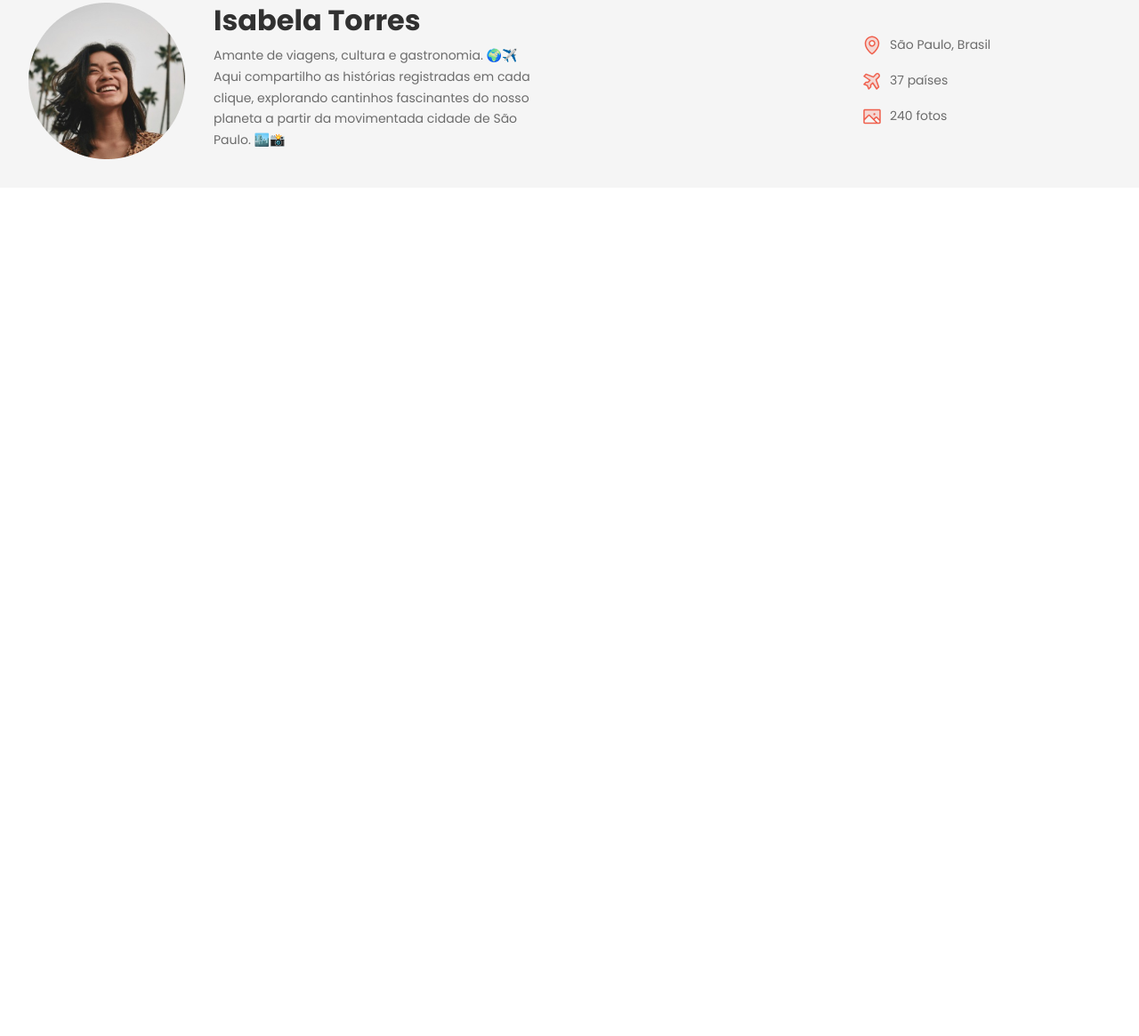
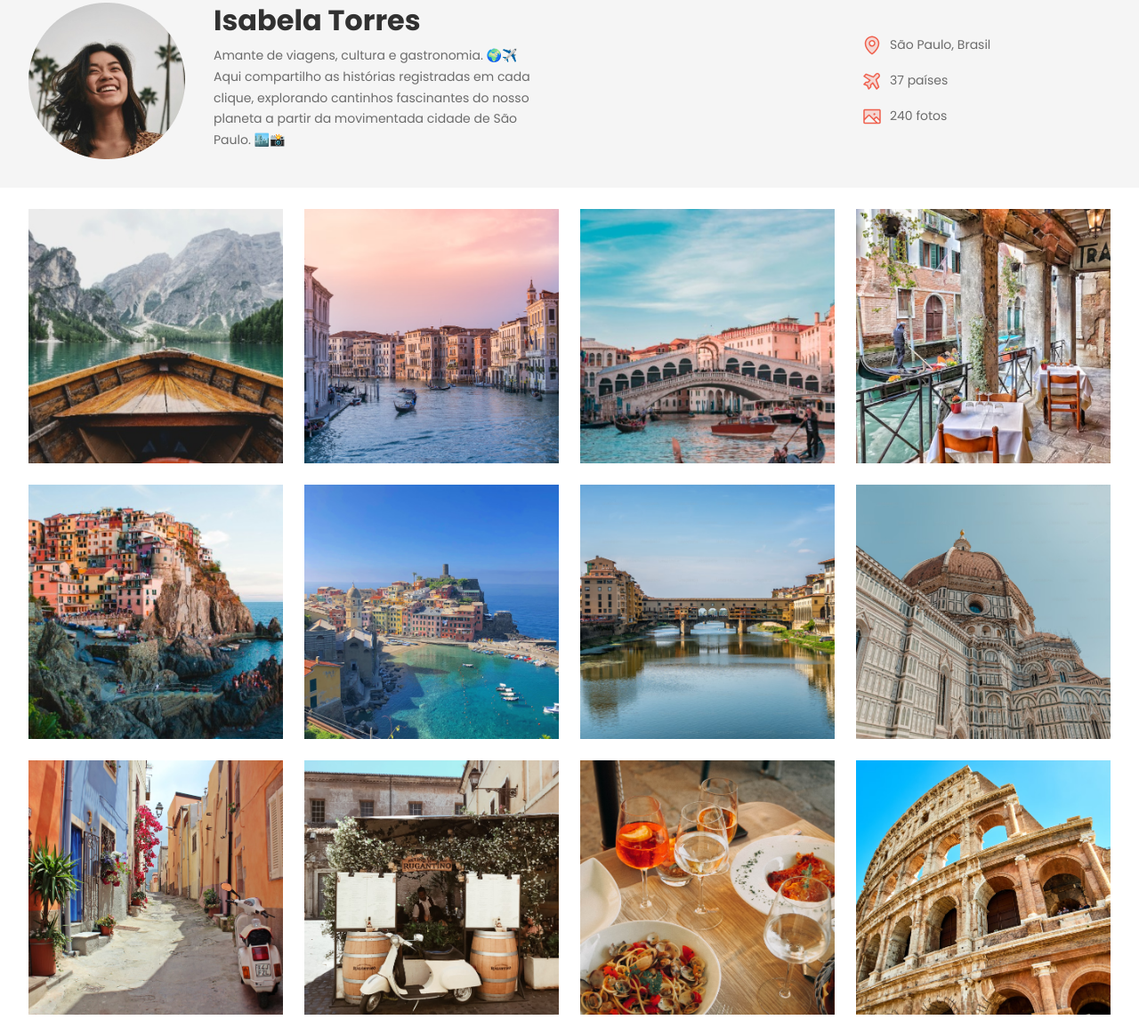
Before and after one commit to aambrosiobr/Projeto-Travelgram, a plain HTML site: page index.html in a window 1280 px wide. Shown: the part 125-1290 px from the top of the page at 89% size. Before the commit the page ends 800 px from the top, so only its background shows below. Drawn offline with Linux system fonts and the light colour scheme.

Commit message:
main galery

```diff
--- a/index.html
+++ b/index.html
@@ -75,5 +75,20 @@
         </div>
       </header>
     </div>
+
+    <main class="container">
+      <img src="Assets/Images/Image 01.png" alt="..." />
+      <img src="Assets/Images/Image 02.png" alt="..." />
+      <img src="Assets/Images/Image 03.png" alt="..." />
+      <img src="Assets/Images/Image 04.png" alt="..." />
+      <img src="Assets/Images/Image 05.png" alt="..." />
+      <img src="Assets/Images/Image 06.png" alt="..." />
+      <img src="Assets/Images/Image 07.png" alt="..." />
+      <img src="Assets/Images/Image 08.png" alt="..." />
+      <img src="Assets/Images/Image 09.png" alt="..." />
+      <img src="Assets/Images/Image 10.png" alt="..." />
+      <img src="Assets/Images/Image 11.png" alt="..." />
+      <img src="Assets/Images/Image 12.png" alt="..." />
+    </main>
   </body>
 </html>
--- a/styles/index.css
+++ b/styles/index.css
@@ -1,3 +1,4 @@
 @import url(global.css);
 @import url(nav.css);
 @import url(header.css);
+@import url(main.css);
--- /dev/null
+++ b/styles/main.css
@@ -0,0 +1,12 @@
+main {
+  display: flex;
+  flex-wrap: wrap;
+  gap: 24px;
+  padding-block: 24px;
+}
+
+main img {
+  width: 286px;
+  height: 286px;
+  object-fit: cover;
+}
```
